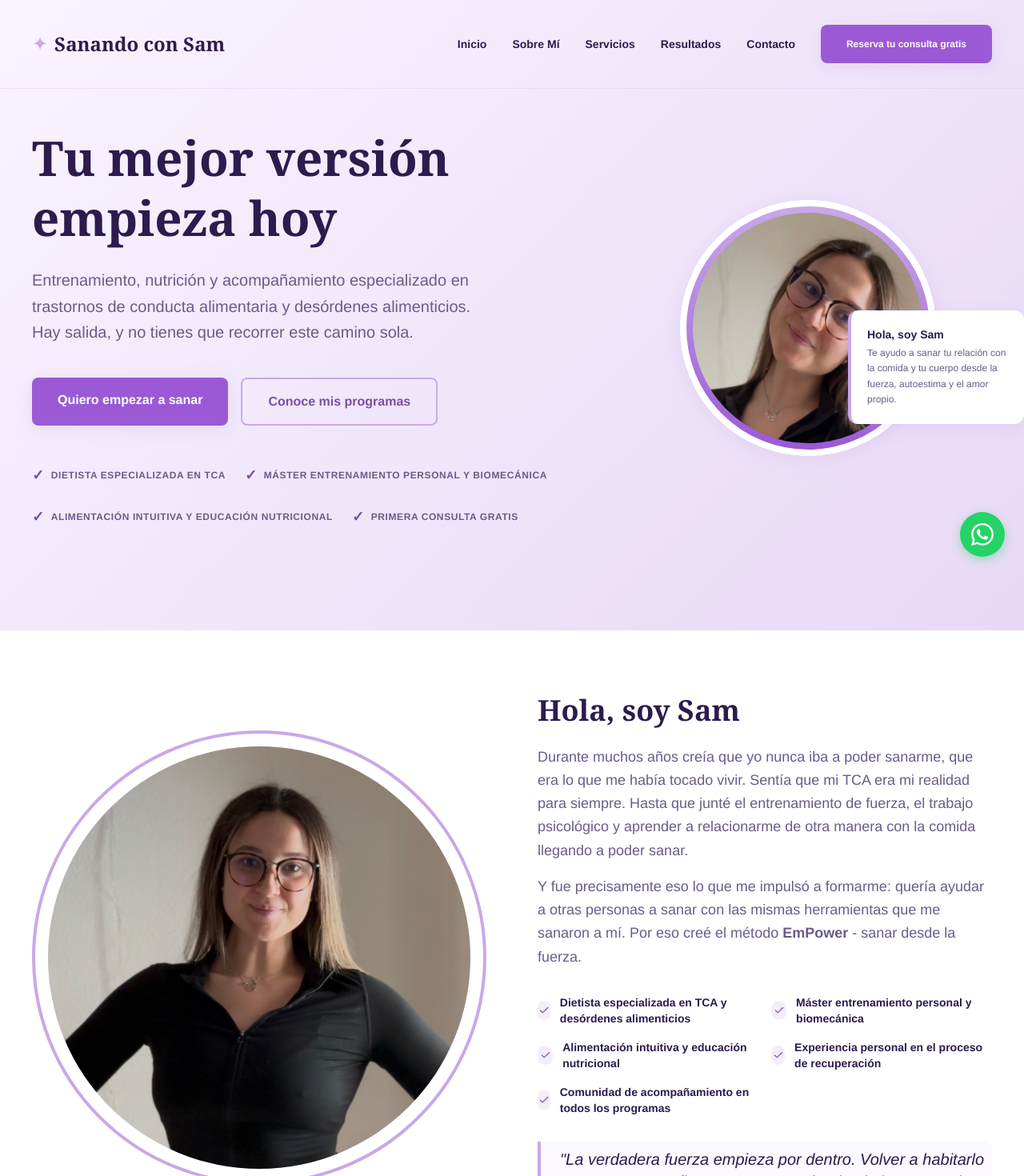
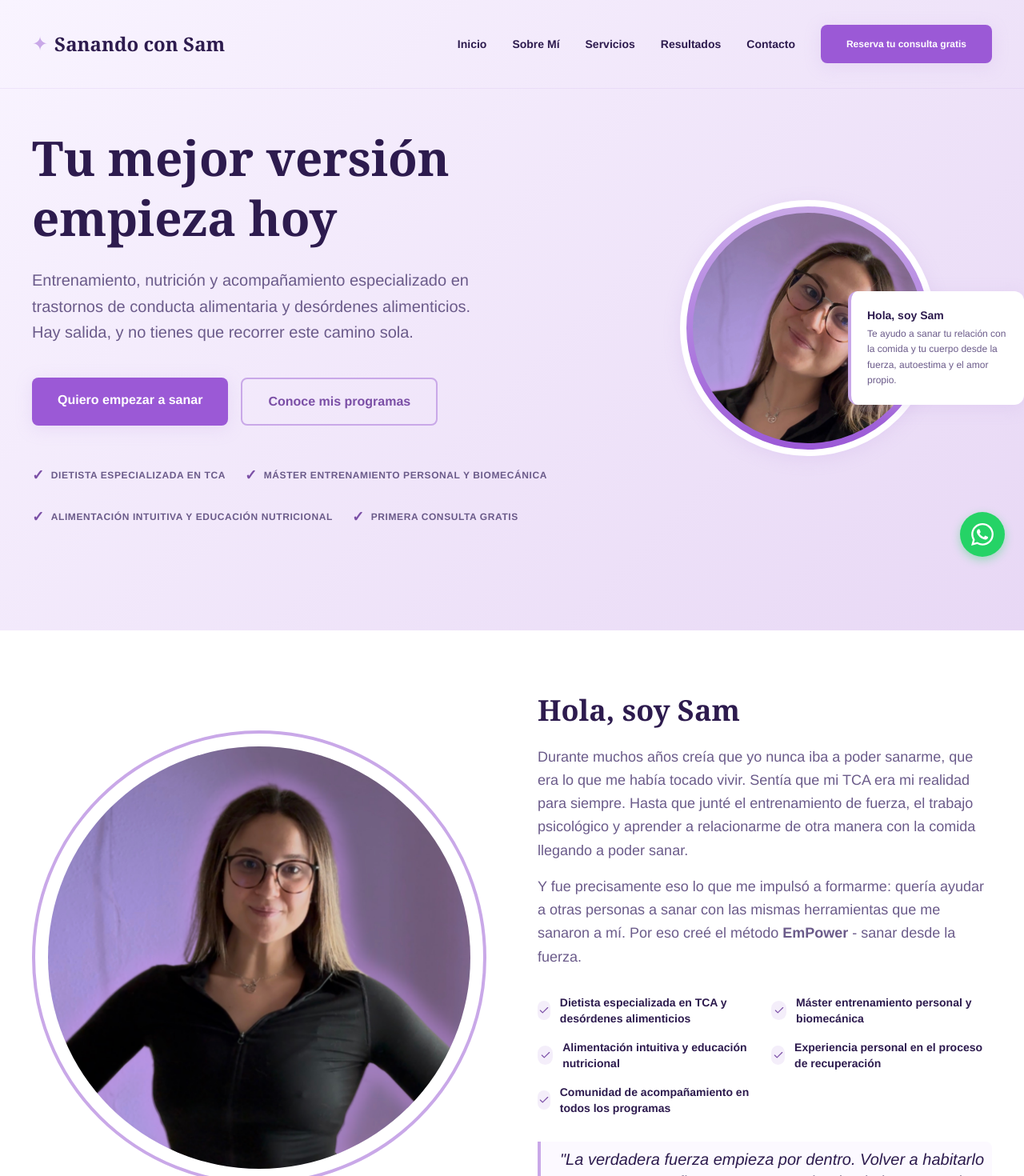
Before and after one commit to malleon97/Sanando-con-Sam, a React (Vite) app: page / in a window 1280 px wide. Shown: the top 1470 px of the page at 80% size. Built offline with nearby package versions, Linux system fonts and the light colour scheme.

Commit message:
Se cambian las fotos y bajamos el globo del hero image

```diff
--- a/src/App.tsx
+++ b/src/App.tsx
@@ -212,13 +212,13 @@ export default function App() {
             <div className="w-72 h-72 md:w-[320px] md:h-[320px] rounded-full bg-gradient-to-b from-primary to-accent-cta p-2 shadow-lila border-8 border-white">
               <div className="w-full h-full rounded-full flex items-center justify-center overflow-hidden">
                 <img
-                  src="/images/sam-cara.jpeg"
+                  src="/images/sam-cara.png"
                   alt="Sam - Coach especializada en TCA"
                   className="w-full h-full object-cover object-[center_10%]"
                 />
               </div>
             </div>
-            <div className="absolute bottom-10 -right-5 md:-right-10 bg-white p-5 rounded-xl shadow-lila max-w-[220px] border-l-4 border-primary">
+            <div className="absolute bottom-16 -right-5 md:-right-10 bg-white p-5 rounded-xl shadow-lila max-w-[220px] border-l-4 border-primary">
               <strong className="block text-sm mb-1">Hola, soy Sam</strong>
               <p className="text-xs leading-relaxed text-text-secondary">
                 Te ayudo a sanar tu relación con la comida y tu cuerpo desde la fuerza, autoestima y el amor propio.
@@ -236,7 +236,7 @@ export default function App() {
               <div className="w-full aspect-square rounded-full border-4 border-primary p-4">
                 <div className="w-full h-full rounded-full bg-support-warm flex items-center justify-center overflow-hidden">
                   <img
-                    src="/images/sam-cuerpo.jpeg"
+                    src="/images/sam-cuerpo.png"
                     alt="Sam - Dietista y entrenadora personal"
                     className="w-full h-full object-cover object-[center_40%]"
                   />
```
Also changed, not shown: public/images/sam-cara.png (added), public/images/sam-cuerpo.png (added).
